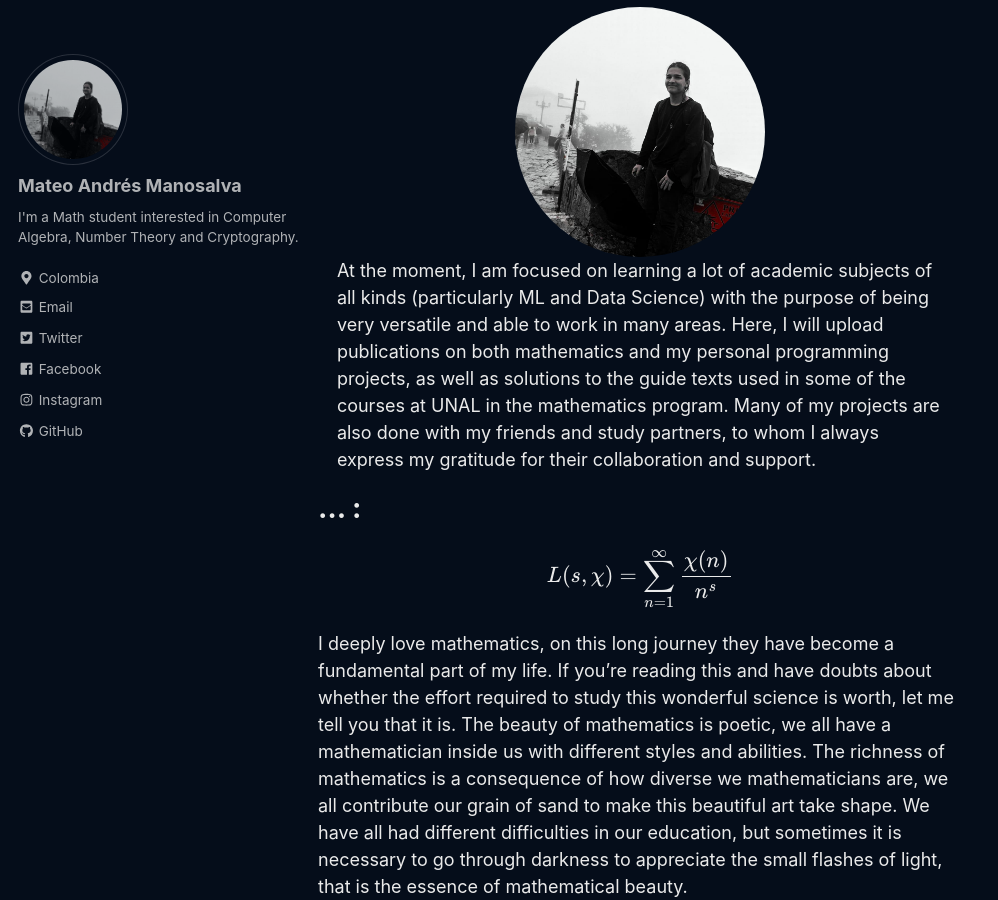
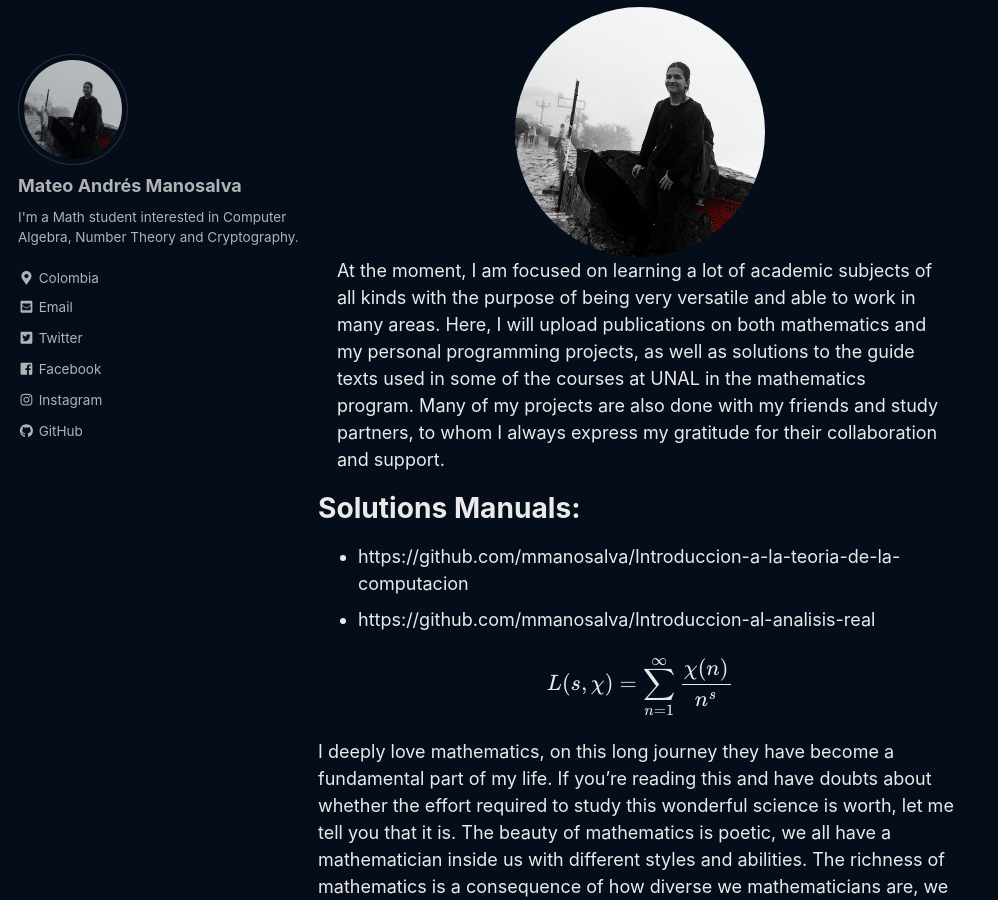
Before and after one commit to mmanosalva/mmanosalva.github.io, a Jekyll site: the page built from _pages/about.md, in a window 1280 px wide and 900 px high, scrolled down 405 px. Shown: the whole window, without its empty margins (0-998 px from the left). Built offline with Jekyll 4.4.1, drawn with Linux system fonts in a browser that asks for light colours; cached includes are drawn as plain includes; some web fonts are replaced; formulas are drawn with MathJax 3; a script that is not in the unit is left out.

Commit message:
Update about.md

```diff
--- a/_pages/about.md
+++ b/_pages/about.md
@@ -25,10 +25,12 @@ I am a mathematics student in UNAL - Bogotá. My interests are number theory, cr
 
 <div style="margin-left: 0.5cm;margin-right: 0.5cm;margin-bottom:0.5cm">
 
-At the moment, I am focused on learning a lot of academic subjects of all kinds (particularly ML and Data Science) with the purpose of being very versatile and able to work in many areas. Here, I will upload publications on both mathematics and my personal programming projects, as well as solutions to the guide texts used in some of the courses at UNAL in the mathematics program. Many of my projects are also done with my friends and study partners, to whom I always express my gratitude for their collaboration and support.
+At the moment, I am focused on learning a lot of academic subjects of all kinds with the purpose of being very versatile and able to work in many areas. Here, I will upload publications on both mathematics and my personal programming projects, as well as solutions to the guide texts used in some of the courses at UNAL in the mathematics program. Many of my projects are also done with my friends and study partners, to whom I always express my gratitude for their collaboration and support.
 </div>
 
-# ... :
+# Solutions Manuals:
+* https://github.com/mmanosalva/Introduccion-a-la-teoria-de-la-computacion
+* https://github.com/mmanosalva/Introduccion-al-analisis-real
 
 $$L(s, \chi)=\sum_{n=1}^{\infty} \frac{\chi(n)}{n^s}$$
 
```
